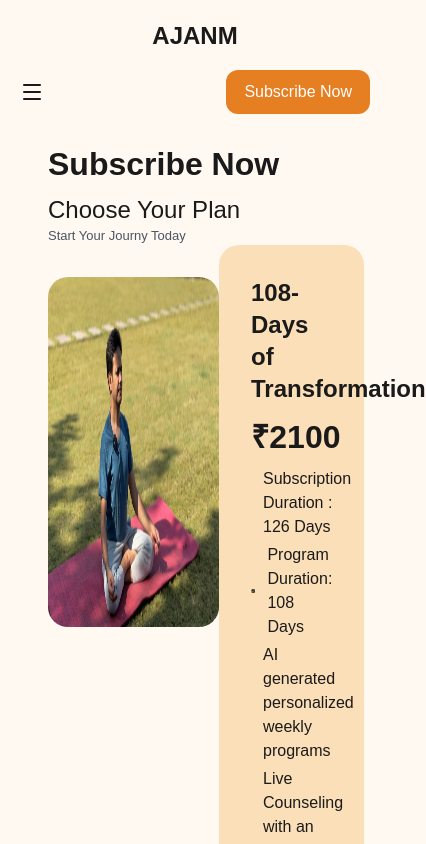
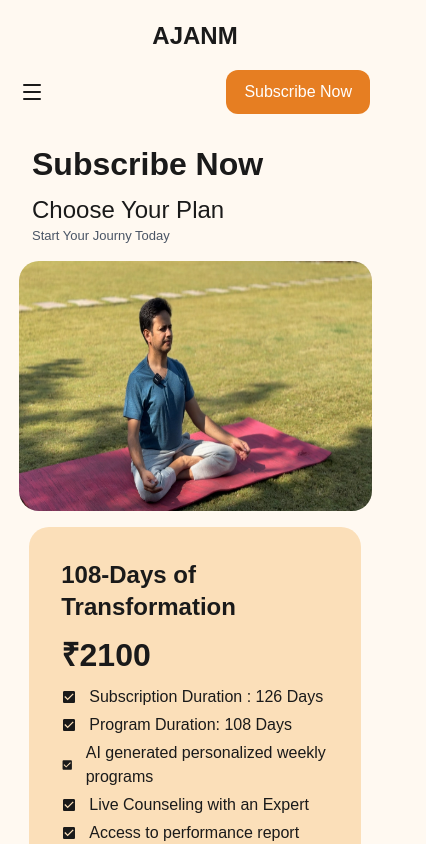
Before and after one commit to AkshitaGaur-hub/Ajanm, a React (Vite) app: page /subscribe in a window 390 px wide. Shown: the top 844 px of the page, 426 px wide, since content can reach past the window. Built offline with nearby package versions, Linux system fonts and the light colour scheme; the HTML template or start-up script is replaced by a standard one.

Commit message:
subscribe

```diff
--- a/src/components/Features.css
+++ b/src/components/Features.css
@@ -190,6 +190,9 @@
 /* Blogs */
 
 /* Subscribe */
+.sub{
+
+}
 .subscribe {
   margin-left: 3rem;
   /* line-height: 5; */
@@ -216,6 +219,14 @@
   border-radius: 50px;
   width: 50px;
   height: 50px;
+}
+
+.rhside {
+  width: 50%;
+  margin-bottom: 2rem;
+}
+.lhside {
+  width: 50%;
 }
 /* Responsive */
 
@@ -289,14 +300,43 @@
     justify-content: center;
     align-items: center;
   }
-  .ab{
-    display:none;
+  .ab {
+    display: none;
   }
-  .lhands{
-    width:100%;
+  .lhands {
+    width: 100%;
   }
-  .rhands{
+  .rhands {
     margin-left: 0;
     margin-top: 1rem;
   }
+  .sn {
+    display: flex;
+    flex-direction: column;
+    justify-content: center;
+    align-items: center;
+  }
+  .rhside {
+    width: 100%;
+    margin-bottom: 2rem;
+    display: flex;
+    justify-content: center;
+  }
+  .lhside {
+    width: 100%;
+    display: flex;
+    justify-content: center;
+  }
+  .siddhasana {
+    margin: 1rem;
+    width: 353px;
+    height: 250px;
+    border-radius: 20px;
+  }
+  .subscribe {
+    margin-left: 0;
+  }
+  .sub{
+    margin-left: 2rem;
+  }
 }
--- a/src/components/Subscribe.jsx
+++ b/src/components/Subscribe.jsx
@@ -9,14 +9,16 @@ const Subscribe = () => {
         <>
             <Navbar />
             <div className="subscribe">
+                <div className="sub">
                 <h1 className="heading ">Subscribe Now</h1>
                 <h3 className='text-2xl font-light'>Choose Your Plan</h3>
                 <p className="para text-gray-600">Start Your Journy Today</p>
+                </div>
                 <div className="sn flex">
-                    <div className="lhside w-[50%]">
+                    <div className="lhside">
                         <img src={image} alt="" className='siddhasana' />
                     </div>
-                    <div className="rhside w-[50%]">
+                    <div className="rhside">
                         <div className="fee">
                             <h3 className='text-2xl font-bold'>108-Days of Transformation</h3>
                             <h1 className="heading">₹2100</h1>
@@ -30,7 +32,7 @@ const Subscribe = () => {
                                 <span className='flex items-center gap-3'><IoMdCheckbox /><p className='m-0'>Free access to our contents</p></span>
                                 <span className='flex items-center gap-3'><IoMdCheckbox /><p className='m-0'>Free access to Live webinars</p></span>
                             </div>
-                            <button>Pay now</button>
+                            <button className='m-1'>Pay now</button>
                         </div>
                     </div>
                 </div>
```
